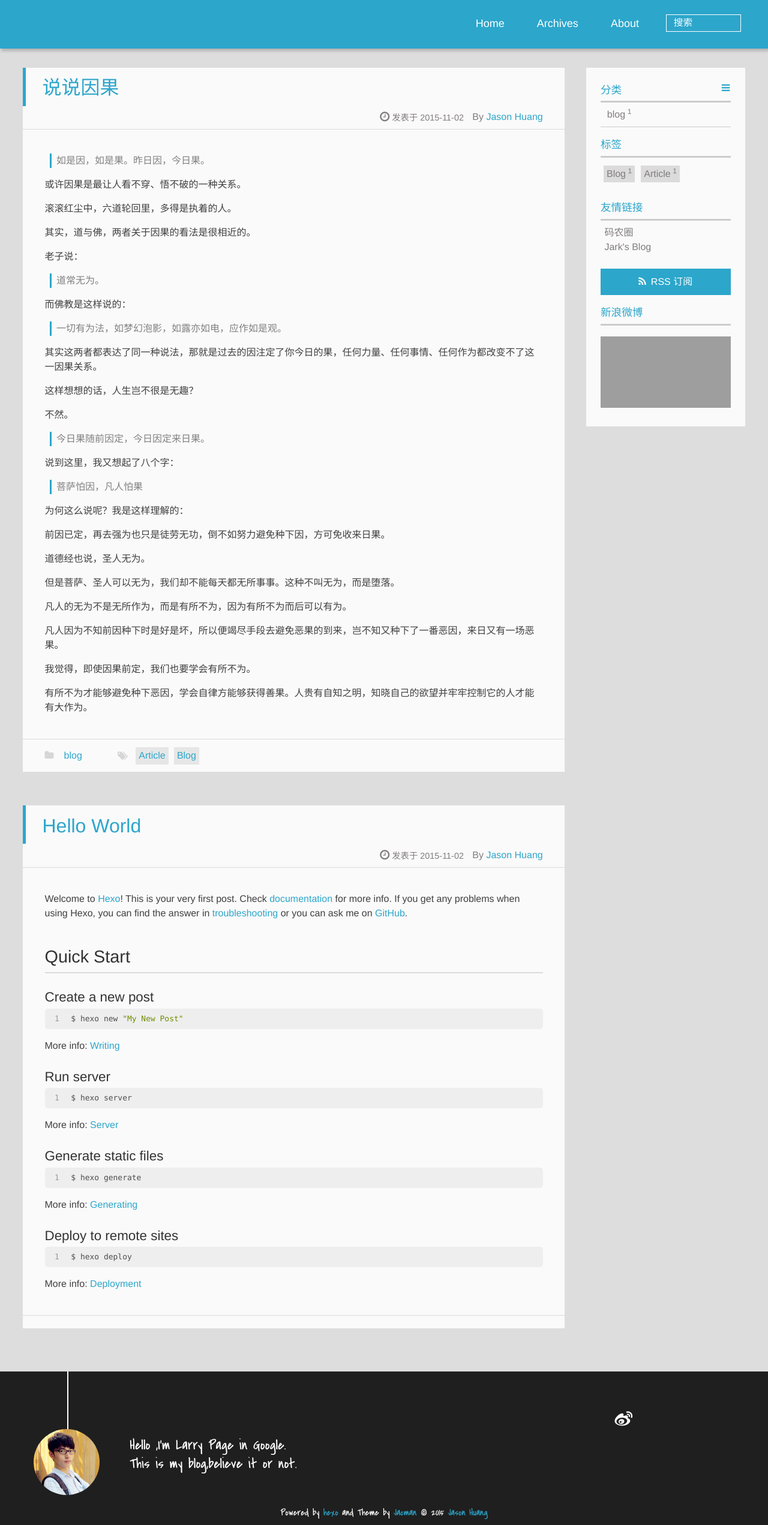
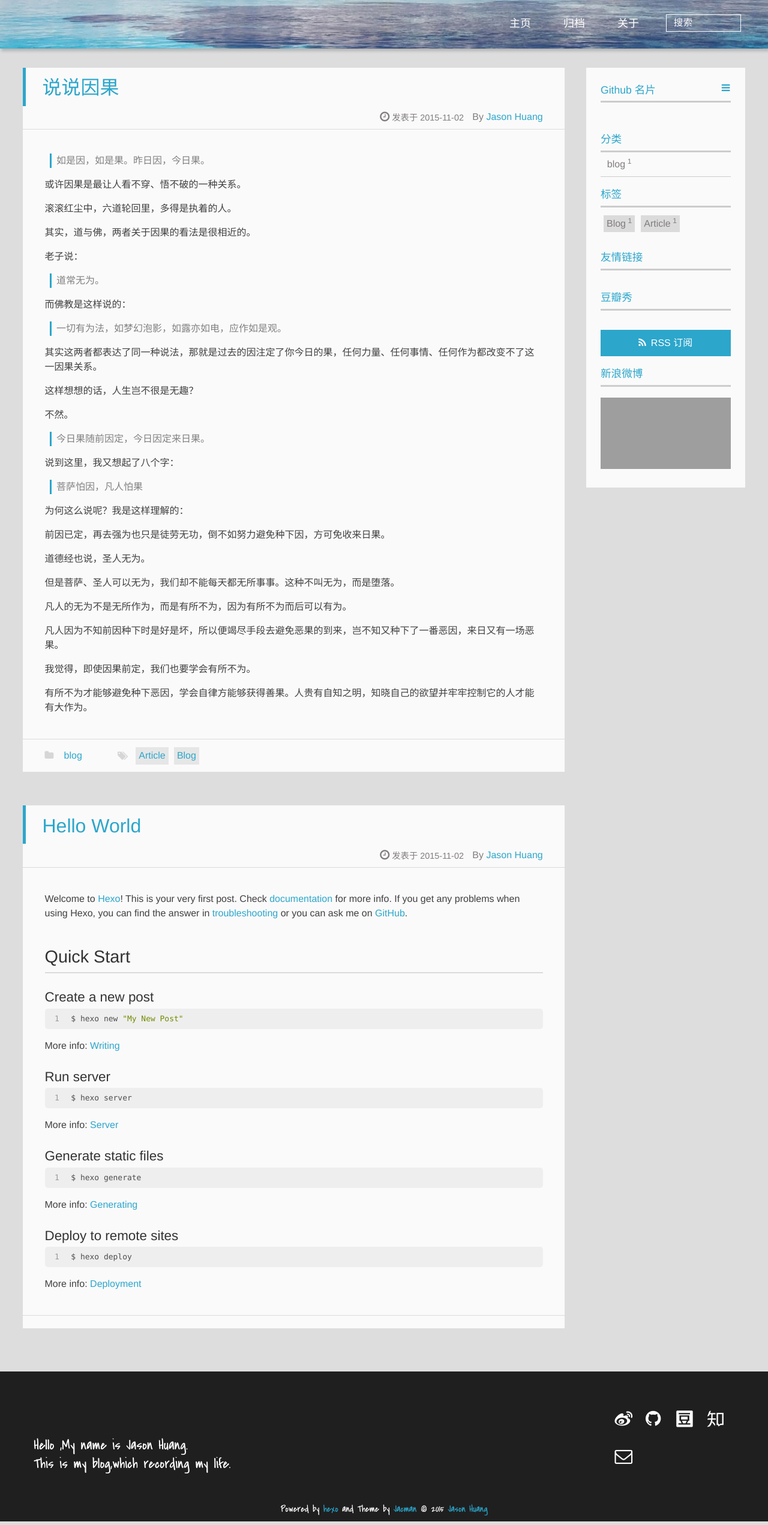
Before and after one commit to Pagliacii/pagliacii.github.io, a plain HTML site: page index.html in a window 1280 px wide. Shown: the part 127-2670 px from the top of the page at 60% size. Drawn offline with Linux system fonts and the light colour scheme; grey boxes are pictures that could not be loaded; a script that the page names is missing.

Commit message:
Site updated: 2015-11-02 17:22:01

```diff
--- a/index.html
+++ b/index.html
@@ -53,11 +53,11 @@
 				<ul>
 					<ul>
 
-						<li><a href="/">Home</a></li>
+						<li><a href="/">主页</a></li>
 
-						<li><a href="/archives">Archives</a></li>
+						<li><a href="/archives">归档</a></li>
 
-						<li><a href="/about">About</a></li>
+						<li><a href="/about">关于</a></li>
 
 					<li>
 
@@ -233,6 +233,13 @@
 <aside class="clearfix">
 
 
+<div class="github-card">
+<p class="asidetitle">Github 名片</p>
+<div class="github-card" data-github="Pagliacii" data-width="220" data-height="119" data-theme="medium">
+<script type="text/javascript" src="//cdn.jsdelivr.net/github-cards/latest/widget.js" ></script>
+</div>
+  </div>
+
 
 
 
@@ -269,22 +276,17 @@
   <p class="asidetitle">友情链接</p>
     <ul>
 
-          <li>
-
-            	<a href="https://coderq.com" target="_blank" title="一个面向程序员交流分享的新一代社区">码农圈</a>
-
-          </li>
-
-          <li>
-
-            	<a href="http://wuchong.me" target="_blank" title="Jark&#39;s Blog">Jark&#39;s Blog</a>
-
-          </li>
-
     </ul>
 </div>
 
 
+
+<div class="doubanshow">
+<p class="asidetitle">豆瓣秀</p>
+<div>
+<script type="text/javascript" src="http://www.douban.com/service/badge/70213046/?show=collection&amp;n=12&amp;columns=3&amp;hidelogo=yes&amp;hideself=yes&amp;cat=book|movie" ></script>
+</div>
+</div>
 
 
   <div class="rsspart">
@@ -293,7 +295,7 @@
 
   <div class="weiboshow">
   <p class="asidetitle">新浪微博</p>
-    <iframe width="100%" height="119" class="share_self"  frameborder="0" scrolling="no" src="http://widget.weibo.com/weiboshow/index.php?language=&width=0&height=119&fansRow=2&ptype=1&speed=0&skin=9&isTitle=1&noborder=1&isWeibo=0&isFans=0&uid=null&verifier=b3593ceb&dpc=1"></iframe>
+    <iframe width="100%" height="119" class="share_self"  frameborder="0" scrolling="no" src="http://widget.weibo.com/weiboshow/index.php?language=&width=0&height=119&fansRow=2&ptype=1&speed=0&skin=9&isTitle=1&noborder=1&isWeibo=0&isFans=0&uid=2730104661&verifier=c734adab&dpc=1"></iframe>
 </div>
 
 
@@ -302,29 +304,32 @@
     </div>
     <footer><div id="footer" >
 
-	<div class="line">
-		<span></span>
-		<div class="author"></div>
-	</div>
-
 
 	<section class="info">
-		<p> Hello ,I&#39;m Larry Page in Google. <br/>
-			This is my blog,believe it or not.</p>
+		<p> Hello ,My name is Jason Huang. <br/>
+			This is my blog,which recording my life.</p>
 	</section>
 
 	<div class="social-font" class="clearfix">
 
-		<a href="http://weibo.com/2176287895" target="_blank" class="icon-weibo" title="微博"></a>
+		<a href="http://weibo.com/2730104661" target="_blank" class="icon-weibo" title="微博"></a>
+
+
+		<a href="https://github.com/Pagliacii" target="_blank" class="icon-github" title="github"></a>
 
 
 
 
 
 
+		<a href="https://www.douban.com/people/70213046" target="_blank" class="icon-douban" title="豆瓣"></a>
+
+
+		<a href="http://www.zhihu.com/people/huang-mian-rui" target="_blank" class="icon-zhihu" title="知乎"></a>
 
 
 
+		<a href="mailto:huangmianrui0310@outlook.com" target="_blank" class="icon-email" title="Email Me"></a>
 
 	</div>
 
@@ -425,11 +430,6 @@ $(document).ready(function(){
 
 
 
-<script type="text/javascript">
-var _bdhmProtocol = (("https:" == document.location.protocol) ? " https://" : " http://");
-document.write(unescape("%3Cscript src='" + _bdhmProtocol + "hm.baidu.com/h.js%3Fe6d1f421bbc9962127a50488f9ed37d1' type='text/javascript'%3E%3C/script%3E"));
-</script>
-
 
 
 <!-- Analytics End -->
```
Also changed, not shown: 2015/11/02/hello-world/index.html (+35 -30 lines), 2015/11/02/the-first-post/index.html (+35 -30 lines), archives/2015/11/index.html (+14 -16 lines), archives/2015/index.html (+14 -16 lines), archives/index.html (+14 -16 lines), categories/blog/index.html (+14 -16 lines), tags/Article/index.html (+14 -16 lines), tags/Blog/index.html (+14 -16 lines), css/style.css.
